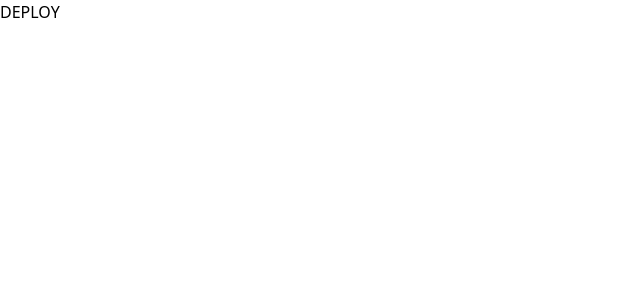
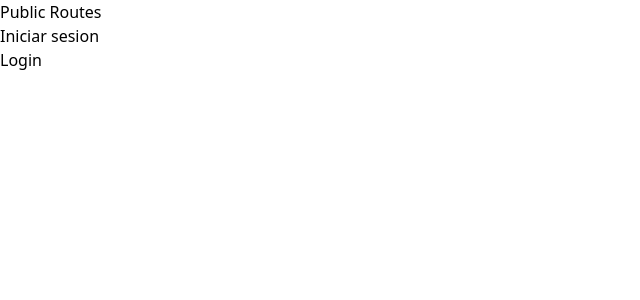
Before and after one commit to LasPepitas/Odontologica, a React (Vite) app in the folder client/: page /login in a window 1280 px wide. Shown: the top 300 px of the page, without its empty margins (0-640 px from the left). Built offline with nearby package versions, Linux system fonts and the light colour scheme.

Commit message:
Update client-side code with new components and routes

```diff
--- a/client/src/App.jsx
+++ b/client/src/App.jsx
@@ -1,6 +1,12 @@
+import { RouterProvider } from 'react-router-dom';
+import { router } from './routes/index.routes';
+import { Provider } from 'react-redux';
+import { store } from './store/store';
 function App() {
     return (
-        <h2 className="text-red-400 text-4xl text-center font-bold">DEPLOY</h2>
+        <Provider store={store}>
+            <RouterProvider router={router} />
+        </Provider>
     );
 }
 
--- /dev/null
+++ b/client/src/pages/Auth/LoginPage.jsx
@@ -0,0 +1,24 @@
+import { useDispatch } from 'react-redux';
+import { setUser } from '../../store/slices/userSlice';
+import { useNavigate } from 'react-router-dom';
+const LoginPage = () => {
+    const dispatch = useDispatch();
+    const navigate = useNavigate();
+    const handleClickLogin = () => {
+        dispatch(setUser({ name: 'John Doe' }));
+        navigate('/dashboard');
+    };
+    return (
+        <section>
+            <h2>Iniciar sesion</h2>
+            <button
+                onClick={handleClickLogin}
+                className="bg-blue-600 py-2 px-4 rounded-2xl"
+            >
+                Login
+            </button>
+        </section>
+    );
+};
+
+export default LoginPage;
--- /dev/null
+++ b/client/src/pages/Auth/RegisterPage.jsx
@@ -0,0 +1,5 @@
+const RegisterPage = () => {
+    return <div>RegisterPage</div>;
+};
+
+export default RegisterPage;
--- /dev/null
+++ b/client/src/pages/Dashboard/DashboardPage.jsx
@@ -0,0 +1,14 @@
+import { useSelector } from 'react-redux';
+
+const DashboardPage = () => {
+    const { user } = useSelector((state) => state.user);
+    console.log(user);
+    return (
+        <section>
+            <h2>Dashboard</h2>
+            <p>Welcome, {user.name}</p>
+        </section>
+    );
+};
+
+export default DashboardPage;
--- a/client/src/pages/Login/LoginPage.jsx
+++ /dev/null
@@ -1,5 +0,0 @@
-const LoginPage = () => {
-    return <div>LoginPage</div>;
-};
-
-export default LoginPage;
--- /dev/null
+++ b/client/src/pages/index.js
@@ -0,0 +1,4 @@
+import LoginPage from './Auth/LoginPage';
+import RegisterPage from './Auth/RegisterPage';
+import DashboardPage from './Dashboard/DashboardPage';
+export { LoginPage, RegisterPage, DashboardPage };
--- a/client/src/routes/PublicRoutes.jsx
+++ b/client/src/routes/PublicRoutes.jsx
@@ -1,7 +1,11 @@
-import React from 'react';
-
+import { Outlet } from 'react-router-dom';
 const PublicRoutes = () => {
-    return <div>PublicRoutes</div>;
+    return (
+        <div>
+            <h1>Public Routes</h1>
+            <Outlet />
+        </div>
+    );
 };
 
 export default PublicRoutes;
```
Also changed, not shown: client/src/routes/index.routes.jsx (+20 -0 lines).
